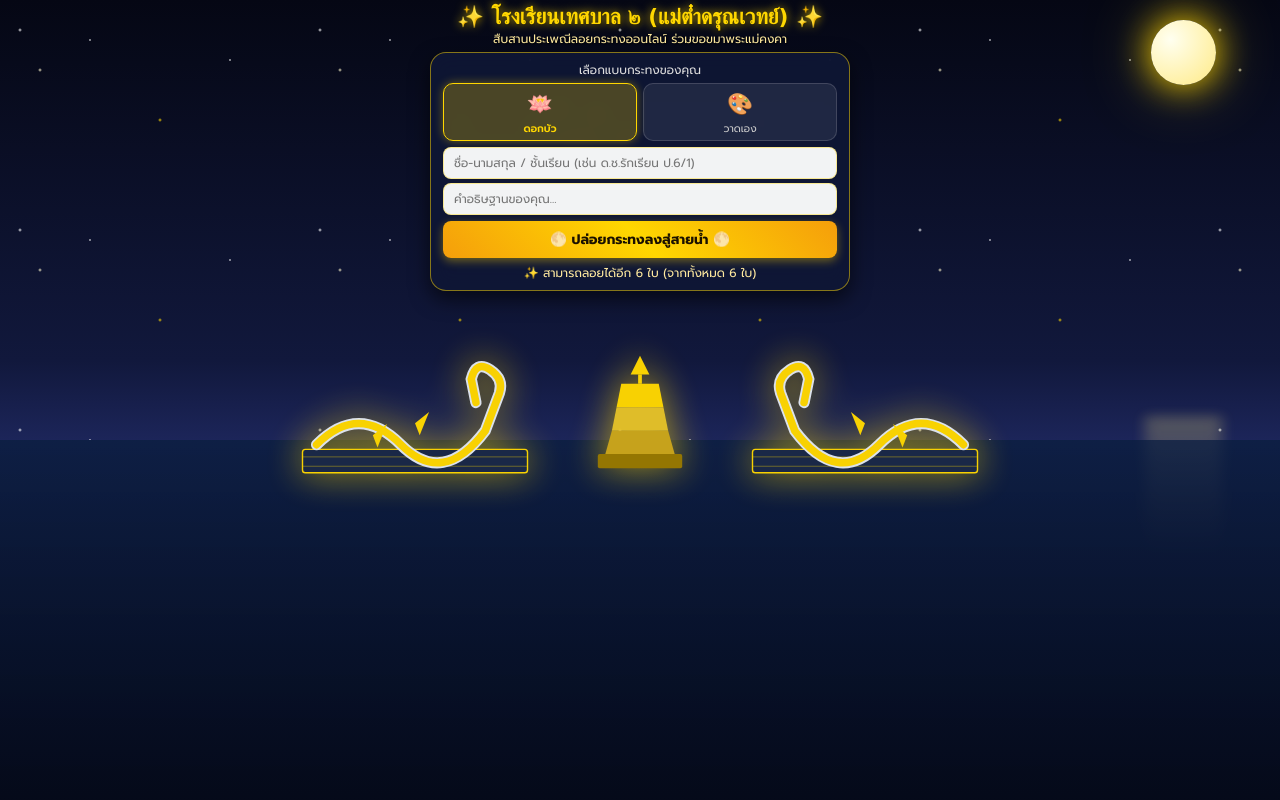
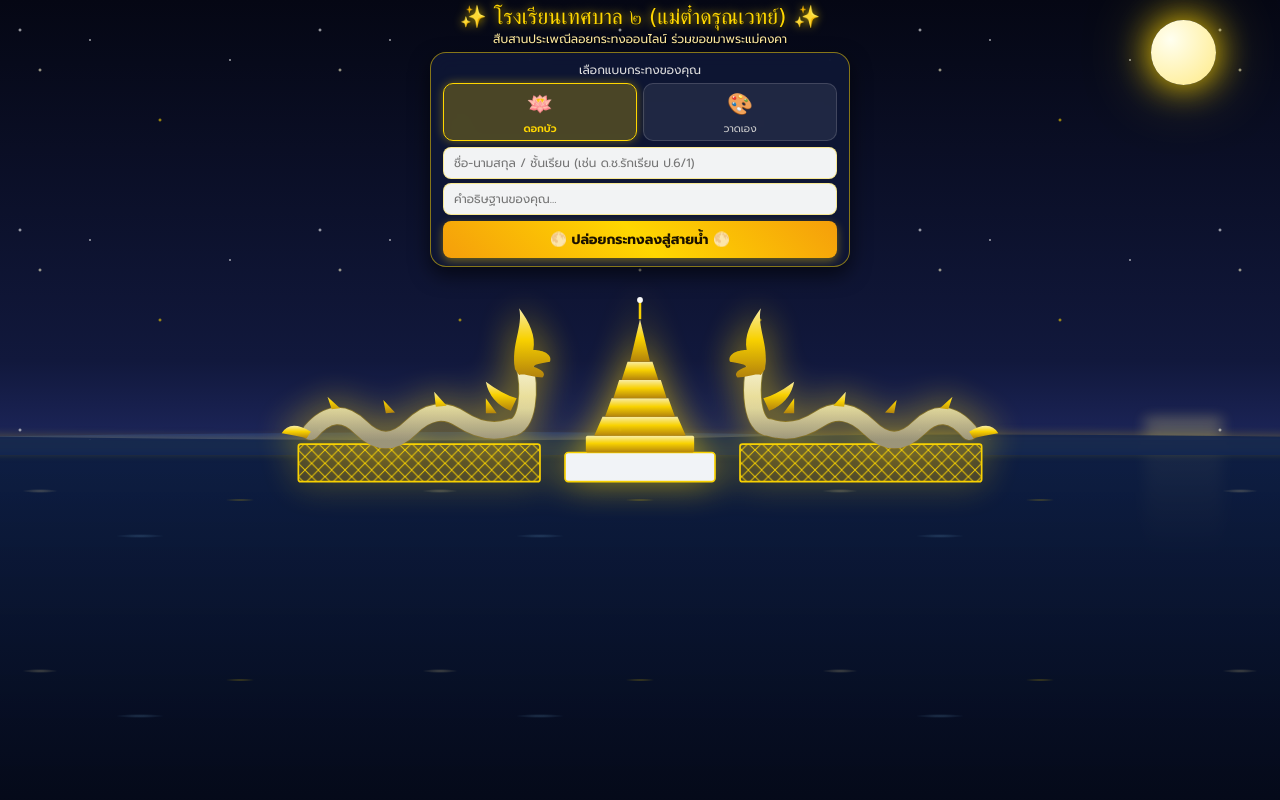
Before and after one commit to PON-AD/loykhathong_t2, a plain HTML site: page index.html in a window 1280 px wide. Drawn offline with Linux system fonts and the light colour scheme; no server answers; a web font is replaced by a local one.

Commit message:
Add files via upload

```diff
--- a/index.html
+++ b/index.html
@@ -2,97 +2,134 @@
 <html lang="th">
 <head>
     <meta charset="UTF-8">
-    <meta name="viewport" content="width=device-width, initial-scale=1.0, maximum-scale=1.0, user-scalable=no">
+    <meta name="viewport" content="width=device-width, initial-scale=1.0">
     <title>ลอยกระทงออนไลน์ - โรงเรียนเทศบาล ๒ (แม่ต๋ำดรุณเวทย์)</title>
-    <link href="https://fonts.googleapis.com/css2?family=Charm:wght@400;700&family=Prompt:wght@300;400;600;700&display=swap" rel="stylesheet">
     <link rel="stylesheet" href="style.css">
 </head>
 <body>
+
     <div class="stars"></div>
-    <div class="fireworks-container" id="fireworksContainer"></div>
     <div class="moon"></div>
     <div class="moon-reflection"></div>
 
-    <header class="header-banner">
-        <h1 class="school-title">✨ โรงเรียนเทศบาล ๒ (แม่ต๋ำดรุณเวทย์) ✨</h1>
-        <p class="sub-title">สืบสานประเพณีลอยกระทงออนไลน์ ร่วมขอขมาพระแม่คงคา</p>
-    </header>
+    <div class="fireworks-container" id="fireworksContainer"></div>
+
+    <div class="header-banner">
+        <div class="school-title">✨ โรงเรียนเทศบาล ๒ (แม่ต๋ำดรุณเวทย์) ✨</div>
+        <div class="sub-title">สืบสานประเพณีลอยกระทงออนไลน์ ร่วมขอขมาพระแม่คงคา</div>
+    </div>
 
     <div class="control-panel">
         <span class="select-label">เลือกแบบกระทงของคุณ</span>
-        <div class="krathong-select">
+        <div class="krathong-select" id="krathongOptions">
             <div class="krathong-option active" data-type="icon" data-icon="🪷">
                 <span class="icon">🪷</span>
                 <span class="label">ดอกบัว</span>
             </div>
-            <div class="krathong-option" data-type="draw" data-icon="draw">
+            <div class="krathong-option" data-type="draw">
                 <span class="icon">🎨</span>
                 <span class="label">วาดเอง</span>
             </div>
         </div>
 
         <div class="draw-area" id="drawArea" style="display: none;">
-            <canvas id="krathongCanvas" width="260" height="110"></canvas>
+            <canvas id="krathongCanvas" width="340" height="190"></canvas>
             <div class="draw-tools">
-                <div class="color-palette">
-                    <div class="color-dot active" style="background: #16a34a;" data-color="#16a34a"></div>
-                    <div class="color-dot" style="background: #e11d48;" data-color="#e11d48"></div>
-                    <div class="color-dot" style="background: #2563eb;" data-color="#2563eb"></div>
-                    <div class="color-dot" style="background: #ca8a04;" data-color="#ca8a04"></div>
-                    <div class="color-dot" style="background: #9333ea;" data-color="#9333ea"></div>
+                <div class="color-palette" id="colorPalette">
+                    <span class="color-dot active" style="background: #16a34a;" data-color="#16a34a" title="สีใบตอง"></span>
+                    <span class="color-dot" style="background: #db2777;" data-color="#db2777" title="สีกลีบบัว"></span>
+                    <span class="color-dot" style="background: #ca8a04;" data-color="#ca8a04" title="สีทอง"></span>
+                    <span class="color-dot" style="background: #dc2626;" data-color="#dc2626" title="สีแดง"></span>
+                    <span class="color-dot" style="background: #2563eb;" data-color="#2563eb" title="สีน้ำเงิน"></span>
+                    <span class="color-dot" style="background: #111111;" data-color="#111111" title="สีดำ"></span>
                 </div>
                 <div class="brush-actions">
-                    <input type="range" id="brushSize" min="2" max="10" value="4">
-                    <button class="clear-btn" onclick="clearCanvas()">ล้างกระดาน</button>
+                    <input type="range" id="brushSize" min="3" max="25" value="10" title="ขนาดเส้น">
+                    <button type="button" class="clear-btn" onclick="clearCanvas()">🗑️ ล้างภาพ</button>
                 </div>
             </div>
         </div>
 
         <div class="input-group">
-            <input type="text" id="userName" placeholder="ชื่อ-นามสกุล / ชั้นเรียน (เช่น ด.ช.รักเรียน ป.6/1)">
-            <input type="text" id="userWish" placeholder="คำอธิษฐานของคุณ...">
+            <input type="text" id="userName" placeholder="ชื่อ-นามสกุล / ชั้นเรียน (เช่น ด.ช.รักเรียน ป.6/1)" maxlength="35">
+            <input type="text" id="userWish" placeholder="คำอธิษฐานของคุณ..." maxlength="70">
         </div>
-
         <button class="launch-btn" onclick="launchKrathong()">🌕 ปล่อยกระทงลงสู่สายน้ำ 🌕</button>
     </div>
 
     <div class="river" id="river">
+        <!-- อนุสาวรีย์พญานาคและเจดีย์กลางน้ำกว๊านพะเยา -->
         <div class="phayanak-center-bg">
-            <svg class="kwan-phayao-svg" viewBox="0 0 800 300" xmlns="http://www.w3.org/2000/svg">
-                <!-- เจดีย์ตรงกลาง -->
-                <g transform="translate(365, 90)">
-                    <polygon points="35,-20 45,0 25,0" fill="#ffd700" />
-                    <rect x="33" y="0" width="4" height="10" fill="#ffd700" />
-                    <path d="M 15 10 L 55 10 L 60 35 L 10 35 Z" fill="#ffd700" />
-                    <path d="M 10 35 L 60 35 L 65 60 L 5 60 Z" fill="#e6c229" />
-                    <path d="M 5 60 L 65 60 L 72 85 L -2 85 Z" fill="#cca71b" />
-                    <rect x="-10" y="85" width="90" height="15" fill="#997a00" rx="2" />
+            <svg class="kwan-phayao-svg" viewBox="0 0 900 240" xmlns="http://www.w3.org/2000/svg">
+                <defs>
+                    <linearGradient id="goldGrad" x1="0%" y1="0%" x2="0%" y2="100%">
+                        <stop offset="0%" stop-color="#fff3a8" />
+                        <stop offset="45%" stop-color="#ffd700" />
+                        <stop offset="100%" stop-color="#b8860b" />
+                    </linearGradient>
+                    <linearGradient id="nagaBodyGrad" x1="0%" y1="0%" x2="0%" y2="100%">
+                        <stop offset="0%" stop-color="#ffffff" />
+                        <stop offset="60%" stop-color="#e2e8f0" />
+                        <stop offset="100%" stop-color="#94a3b8" />
+                    </linearGradient>
+                    <pattern id="thaiLattice" width="16" height="16" patternUnits="userSpaceOnUse">
+                        <rect width="16" height="16" fill="rgba(184, 134, 11, 0.25)" />
+                        <path d="M 0 8 L 8 0 L 16 8 L 8 16 Z" fill="none" stroke="#ffd700" stroke-width="1.2"/>
+                    </pattern>
+                </defs>
+
+                <!-- พญานาคซ้าย -->
+                <g class="naga-left">
+                    <rect x="40" y="185" width="290" height="45" fill="url(#thaiLattice)" stroke="#ffd700" stroke-width="2" rx="3"/>
+                    <path d="M 55 170 Q 85 135, 115 165 T 175 165 T 235 155 T 295 165 C 315 165, 320 120, 310 85" fill="none" stroke="url(#nagaBodyGrad)" stroke-width="20" stroke-linecap="round"/>
+                    <path d="M 55 170 Q 85 135, 115 165 T 175 165 T 235 155 T 295 165 C 315 165, 320 120, 310 85" fill="none" stroke="url(#goldGrad)" stroke-width="22" stroke-linecap="round" opacity="0.35"/>
+                    <path d="M 80 143 L 75 128 L 90 142 M 145 148 L 142 132 L 156 147 M 205 140 L 203 122 L 218 139 M 265 148 L 265 130 L 278 148" fill="url(#goldGrad)"/>
+                    <path d="M 295 145 Q 270 135, 265 110 Q 285 125, 302 130 Z" fill="url(#goldGrad)"/>
+                    <path d="M 300 95 C 295 65, 310 45, 305 22 C 318 40, 325 55, 322 72 C 335 72, 345 78, 342 86 C 332 88, 325 88, 322 92 C 332 95, 338 100, 333 105 C 322 105, 312 100, 305 102 Z" fill="url(#goldGrad)"/>
+                    <path d="M 55 170 Q 30 155, 20 172 Q 38 175, 50 178 Z" fill="url(#goldGrad)"/>
                 </g>
 
-                <!-- พญานาคฝั่งซ้าย -->
-                <g transform="translate(40, 100)">
-                    <rect x="0" y="70" width="240" height="25" fill="#1b2a47" stroke="#ffd700" stroke-width="1.5" rx="3"/>
-                    <path d="M 0 78 L 240 78 M 0 88 L 240 88" stroke="#ffd700" stroke-width="0.8" opacity="0.5"/>
-                    <path d="M 15 65 Q 60 20 105 65 Q 150 110 195 50 L 210 10 Q 215 -5 200 -15 Q 185 -25 180 -5 L 185 20" fill="none" stroke="#e2e8f0" stroke-width="12" stroke-linecap="round"/>
-                    <path d="M 15 65 Q 60 20 105 65 Q 150 110 195 50 L 210 10 Q 215 -5 200 -15 Q 185 -25 180 -5 L 185 20" fill="none" stroke="#ffd700" stroke-width="8" stroke-linecap="round"/>
-                    <polygon points="120,42 135,30 125,55" fill="#ffd700" />
-                    <polygon points="75,55 90,43 80,68" fill="#ffd700" />
+                <!-- พญานาคขวา -->
+                <g class="naga-right" transform="translate(900, 0) scale(-1, 1)">
+                    <rect x="40" y="185" width="290" height="45" fill="url(#thaiLattice)" stroke="#ffd700" stroke-width="2" rx="3"/>
+                    <path d="M 55 170 Q 85 135, 115 165 T 175 165 T 235 155 T 295 165 C 315 165, 320 120, 310 85" fill="none" stroke="url(#nagaBodyGrad)" stroke-width="20" stroke-linecap="round"/>
+                    <path d="M 55 170 Q 85 135, 115 165 T 175 165 T 235 155 T 295 165 C 315 165, 320 120, 310 85" fill="none" stroke="url(#goldGrad)" stroke-width="22" stroke-linecap="round" opacity="0.35"/>
+                    <path d="M 80 143 L 75 128 L 90 142 M 145 148 L 142 132 L 156 147 M 205 140 L 203 122 L 218 139 M 265 148 L 265 130 L 278 148" fill="url(#goldGrad)"/>
+                    <path d="M 295 145 Q 270 135, 265 110 Q 285 125, 302 130 Z" fill="url(#goldGrad)"/>
+                    <path d="M 300 95 C 295 65, 310 45, 305 22 C 318 40, 325 55, 322 72 C 335 72, 345 78, 342 86 C 332 88, 325 88, 322 92 C 332 95, 338 100, 333 105 C 322 105, 312 100, 305 102 Z" fill="url(#goldGrad)"/>
+                    <path d="M 55 170 Q 30 155, 20 172 Q 38 175, 50 178 Z" fill="url(#goldGrad)"/>
                 </g>
 
-                <!-- พญานาคฝั่งขวา -->
-                <g transform="translate(520, 100)">
-                    <rect x="0" y="70" width="240" height="25" fill="#1b2a47" stroke="#ffd700" stroke-width="1.5" rx="3"/>
-                    <path d="M 0 78 L 240 78 M 0 88 L 240 88" stroke="#ffd700" stroke-width="0.8" opacity="0.5"/>
-                    <path d="M 225 65 Q 180 20 135 65 Q 90 110 45 50 L 30 10 Q 25 -5 40 -15 Q 55 -25 60 -5 L 55 20" fill="none" stroke="#e2e8f0" stroke-width="12" stroke-linecap="round"/>
-                    <path d="M 225 65 Q 180 20 135 65 Q 90 110 45 50 L 30 10 Q 25 -5 40 -15 Q 55 -25 60 -5 L 55 20" fill="none" stroke="#ffd700" stroke-width="8" stroke-linecap="round"/>
-                    <polygon points="120,42 105,30 115,55" fill="#ffd700" />
-                    <polygon points="165,55 150,43 160,68" fill="#ffd700" />
+                <!-- เจดีย์กลางน้ำ -->
+                <g class="center-pagoda-group">
+                    <rect x="360" y="195" width="180" height="35" fill="#f8fafc" stroke="#ffd700" stroke-width="2" rx="4"/>
+                    <rect x="385" y="175" width="130" height="20" fill="url(#goldGrad)" rx="2"/>
+                    <polygon points="395,175 505,175 495,152 405,152" fill="url(#goldGrad)"/>
+                    <polygon points="408,152 492,152 484,130 416,130" fill="url(#goldGrad)"/>
+                    <polygon points="418,130 482,130 475,108 425,108" fill="url(#goldGrad)"/>
+                    <polygon points="428,108 472,108 465,86 435,86" fill="url(#goldGrad)"/>
+                    <polygon points="438,86 462,86 450,35" fill="url(#goldGrad)"/>
+                    <line x1="450" y1="35" x2="450" y2="12" stroke="#ffd700" stroke-width="3"/>
+                    <circle cx="450" cy="12" r="3.5" fill="#ffffff"/>
                 </g>
             </svg>
         </div>
+
+        <div class="waves-container">
+            <svg class="wave-svg wave-back" viewBox="0 0 1200 120" preserveAspectRatio="none">
+                <path d="M0,40 C150,80 350,0 600,40 C850,80 1050,0 1200,40 L1200,120 L0,120 Z"></path>
+            </svg>
+            <svg class="wave-svg wave-front" viewBox="0 0 1200 120" preserveAspectRatio="none">
+                <path d="M0,50 C200,10 400,90 600,50 C800,10 1000,90 1200,50 L1200,120 L0,120 Z"></path>
+            </svg>
+        </div>
+        <div class="water-sparkles"></div>
     </div>
 
-    <!-- Firebase Real-time Database SDK & Integration -->
+    <!-- โค้ดหลักของคุณ -->
+    <script src="script.js"></script>
+
+    <!-- ระบบ Real-time Firebase -->
     <script type="module">
         import { initializeApp } from "https://www.gstatic.com/firebasejs/10.7.1/firebase-app.js";
         import { getDatabase, ref, push, onChildAdded } from "https://www.gstatic.com/firebasejs/10.7.1/firebase-database.js";
@@ -123,11 +160,12 @@
 
         onChildAdded(krathongsRef, (snapshot) => {
             const data = snapshot.val();
-            if (data && typeof createKrathongElement === 'function') {
-                createKrathongElement(data.name, data.wish, data.visualContent, data.isCustom);
+            if (Date.now() - data.timestamp < 15000) {
+                if (typeof createKrathongElement === 'function') {
+                    createKrathongElement(data.name, data.wish, data.visualContent, data.isCustom);
+                }
             }
         });
     </script>
-    <script src="script.js"></script>
 </body>
 </html>
```
Also changed, not shown: script.js (+16 -3 lines).
